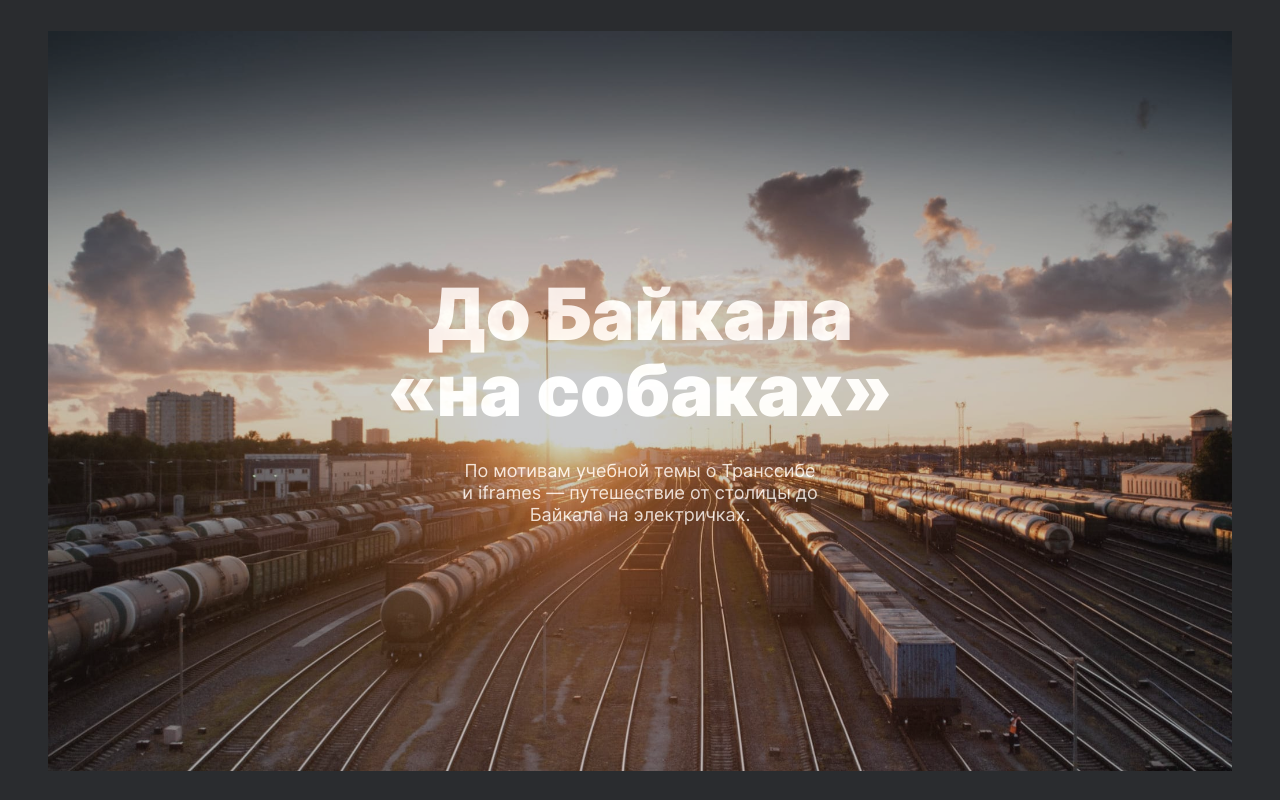
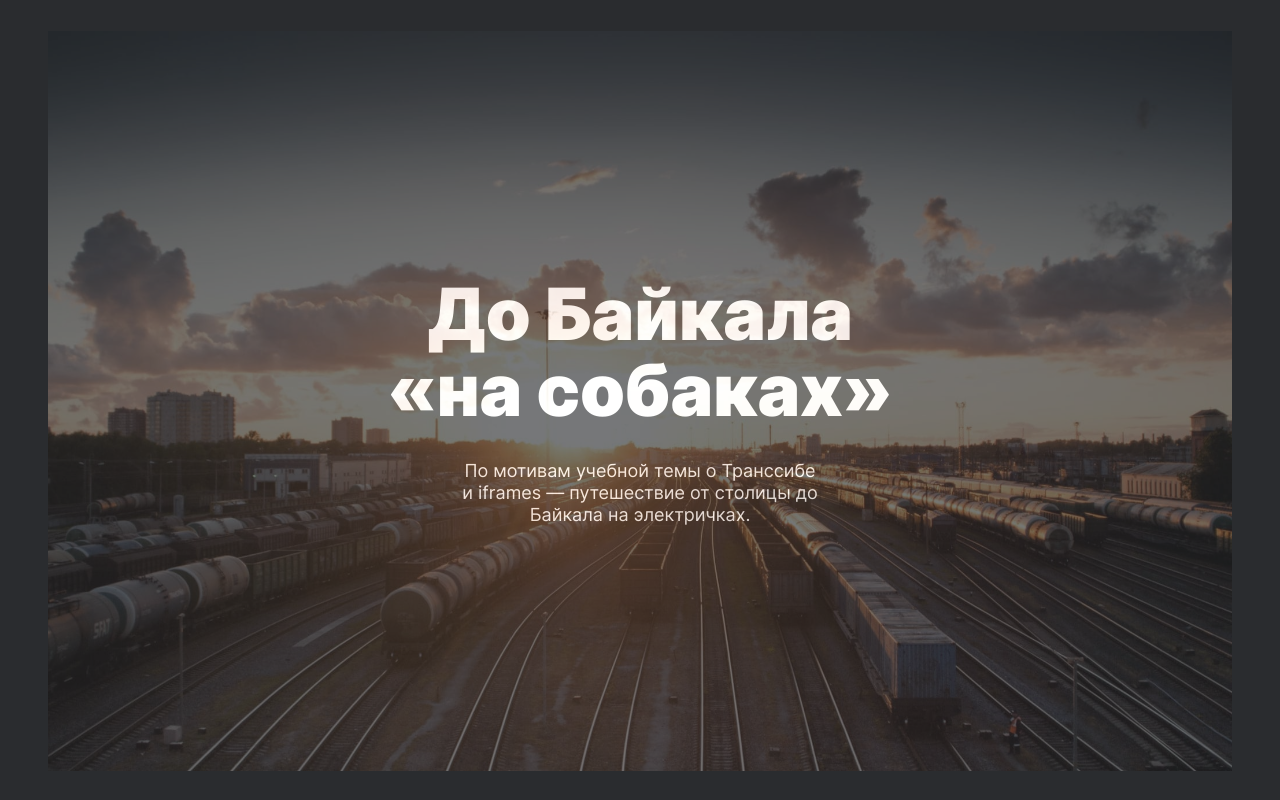
Before and after one commit to idrdi/russian-travel, a plain HTML site: page index.html in a window 1280 px wide. In both pictures the pointer is over the link 640 px from the left and 6372 px from the top of the page. Shown: the part 5972-6772 px from the top of the page. Drawn offline with Linux system fonts and the light colour scheme.

Commit message:
Added animated cover

```diff
--- a/blocks/cover/__link/cover__link.css
+++ b/blocks/cover/__link/cover__link.css
@@ -17,3 +17,13 @@
   background-color: #2A2C2F;
   opacity: 0.3;
 }
+
+@media (min-width: 1024px) {
+  .cover__link::before {
+    transition: opacity .3s ease;
+  }
+
+  .cover__link:hover::before {
+    opacity: 0.8;
+  }
+}
```
